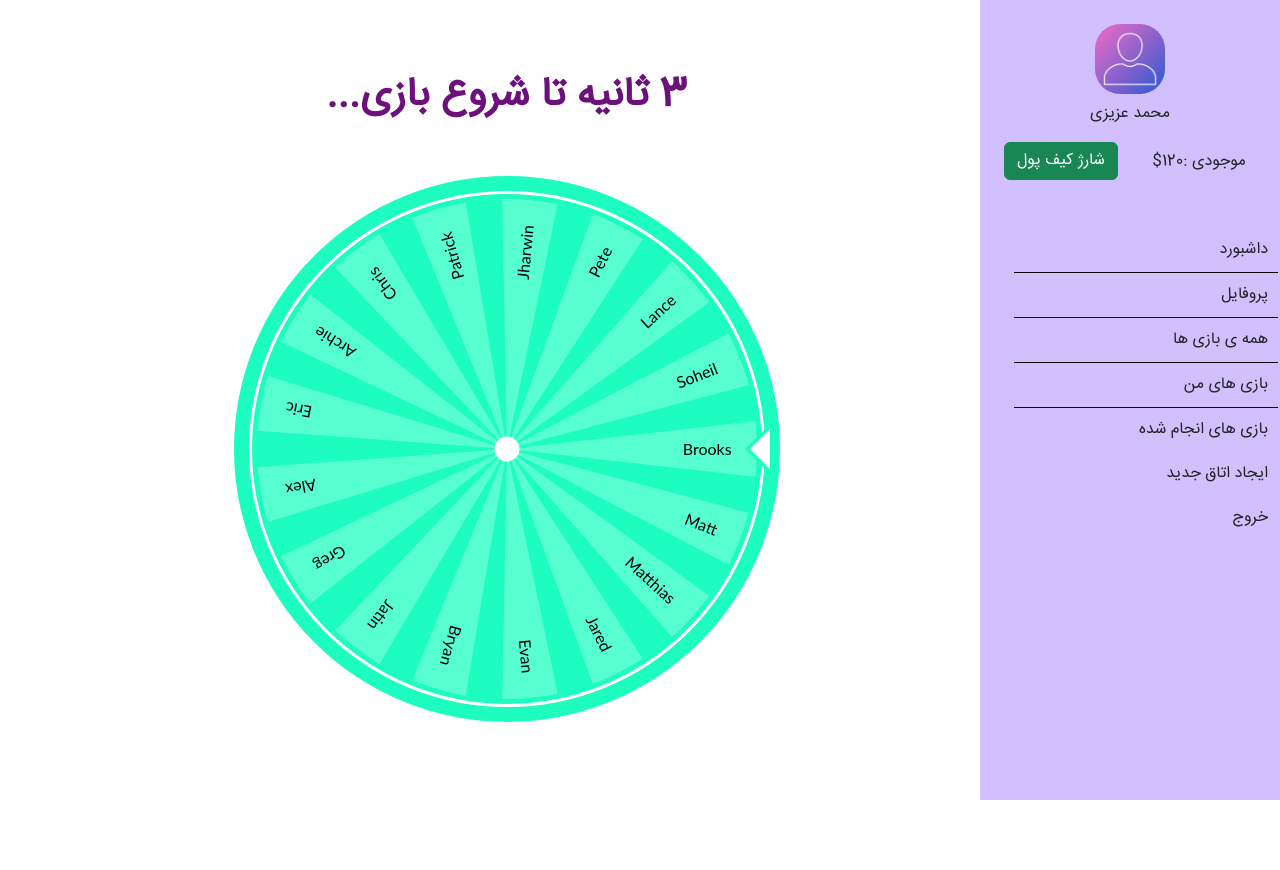
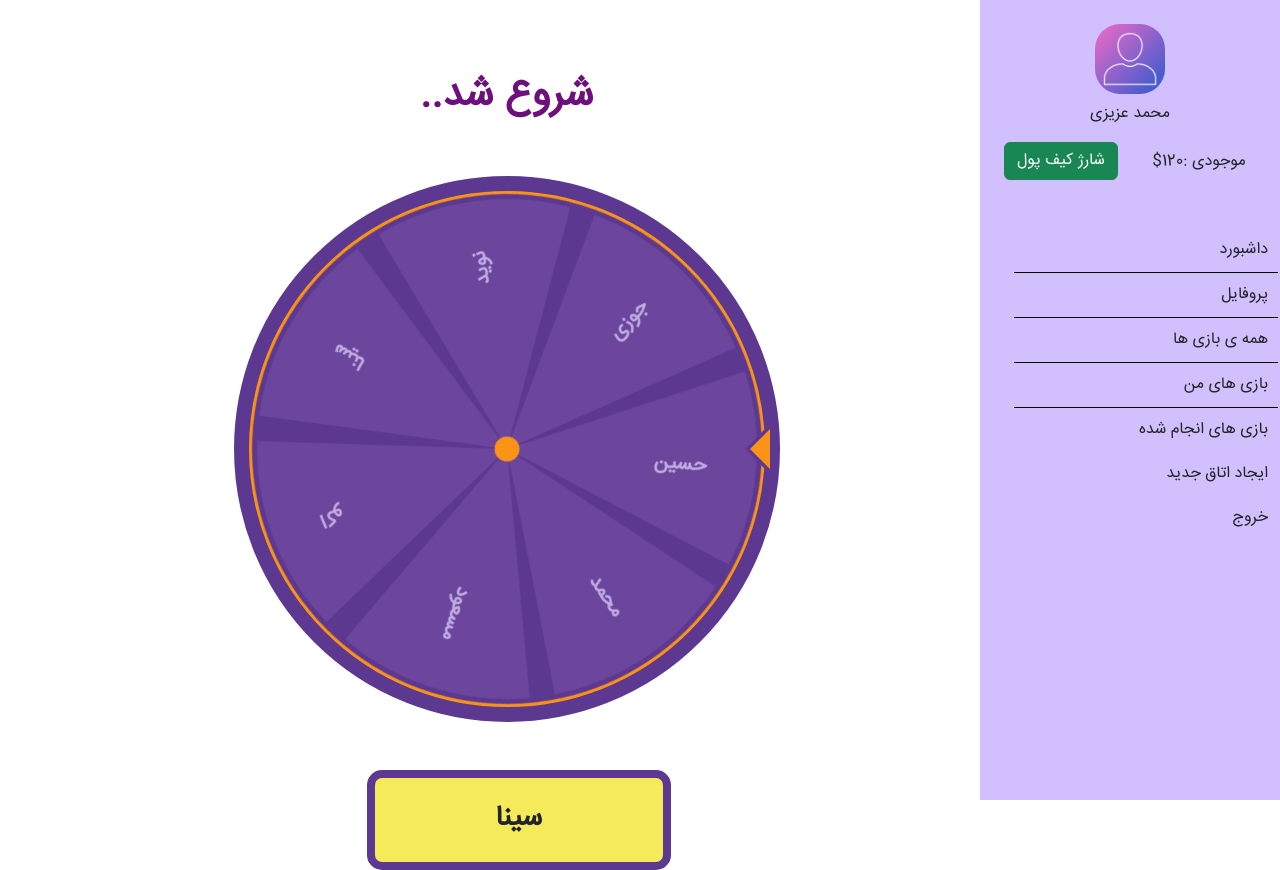
Before and after one commit to mdazizi000/wheel-spinner, a React (Create React App) app: page /dashboard/game/1 in a window 1280 px wide. Before the commit the page ends 800 px from the top, so only its background shows below. Built offline with nearby package versions, Linux system fonts and the light colour scheme.

Commit message:
complete spinner component

```diff
--- a/package.json
+++ b/package.json
@@ -8,9 +8,12 @@
     "@testing-library/user-event": "^13.5.0",
     "bootstrap": "^5.2.3",
     "react": "^18.2.0",
+    "react-confetti": "^6.1.0",
     "react-dom": "^18.2.0",
+    "react-redux": "^8.0.5",
     "react-scripts": "5.0.1",
     "reactstrap": "^9.1.5",
+    "redux": "^4.2.1",
     "sweetalert2": "^11.7.1",
     "web-vitals": "^2.1.4"
   },
--- a/src/components/test/index.css
+++ b/src/assets/css/spinner.css
@@ -1,12 +1,12 @@
 
 
 :root {
-  --wheel-font: "Lato", "Quicksand", sans-serif;
+  --wheel-font: "IRANsans", sans-serif;
   --wheel-size: 500px;
   --wheel-slice-spacing: 50px;
   --wheel-border-size: 5px;
-  --wheel-color: #1dfdc0;
-  --neutral-color: white;
+  --wheel-color: #5D3891;
+  --neutral-color: #F99417;
   --PI: 3.14159265358979;
   --nb-item: 0;
   --item-nb: 0;
@@ -105,9 +105,11 @@
   transform: translateY(-50%)
     rotate(calc(var(--item-nb) * (360deg / var(--nb-item, 1))));
 
-  color: #000000;
+  color: #BFACE2;
   text-align: right;
-  padding: 0 25px 0 50px;
+  padding: 0 50px 0 50px;
+  font-size: 20px;
+  font-weight: 800;
   font-family: var(--wheel-font);
 }
 
@@ -124,7 +126,7 @@
   transform: translate(-50%, -50%);
   padding-left: 0px;
   opacity: 0.25;
-
+  color: #fff;
   --slice-max-width: calc(
     var(--PI) * var(--wheel-size) + var(--wheel-size) / 2
   );
@@ -133,7 +135,7 @@
   );
   border: solid transparent calc(var(--slice-width) / 2);
   border-left: solid transparent 0;
-  border-right: solid var(--neutral-color) calc(var(--wheel-size) / 2);
+  border-right: solid rgba(217, 172, 245, 0.47) calc(var(--wheel-size) / 2);
 }
 
 .App {
@@ -146,3 +148,30 @@
 ul {
   list-style: none;
 }
+
+@media all and (max-width: 520px){
+  .wheel-container{
+    width: calc(300 + 2 * var(--wheel-border-size));
+    height: calc(300 + 2 * var(--wheel-border-size));
+    border: solid var(--wheel-color) 10px;
+  }
+
+  .wheel{
+    width: 300px;
+    height: 300px;
+  }
+  .wheel-item{
+    padding: 0 12px 0 50px;
+    font-size: 15px;
+  }
+
+}
+.rectangle {
+  height: 100px;
+  border: 8px solid #5D3891;
+  border-radius: 15px;
+  background: #F5EA5A;
+  font-size: 28px;
+  font-weight: 700;
+  padding: 20px 0;
+}
--- a/src/index.js
+++ b/src/index.js
@@ -3,11 +3,14 @@ import ReactDOM from 'react-dom/client';
 import './index.css';
 import App from './App';
 import reportWebVitals from './reportWebVitals';
-
+import {Provider } from 'react-redux'
+import store from "./store";
 const root = ReactDOM.createRoot(document.getElementById('root'));
 root.render(
   <React.StrictMode>
-    <App />
+      <Provider store={store}>
+          <App />
+      </Provider>
   </React.StrictMode>
 );
 
--- a/src/pages/Spinner.js
+++ b/src/pages/Spinner.js
@@ -1,34 +1,33 @@
+import React, {Fragment, useEffect, useRef, useState} from "react";
+import Swal from 'sweetalert2'
+import "../assets/css/spinner.css"
+import Confetti from "react-confetti";
+import {useDispatch, useSelector} from "react-redux";
+import { useNavigate} from "react-router-dom";
+import {Row} from "reactstrap";
 
-import React, {useEffect, useState} from "react";
 
-import "../components/test/index.css"
 const places = [
-    { id: 1, text: "Brooks", enabled: true },
-    { id: 2, text: "Matt", enabled: true },
-    { id: 3, text: "Matthias", enabled: true },
-    { id: 4, text: "Jared", enabled: true },
-    { id: 5, text: "Evan", enabled: true },
-    { id: 6, text: "Bryan", enabled: true },
-    { id: 7, text: "Jatin", enabled: true },
-    { id: 8, text: "Greg", enabled: true },
-    { id: 9, text: "Alex", enabled: true },
-    { id: 10, text: "Eric", enabled: true },
-    { id: 11, text: "Archie", enabled: true },
-    { id: 12, text: "Chris", enabled: true },
-    { id: 13, text: "Patrick", enabled: true },
-    { id: 14, text: "Jharwin", enabled: true },
-    { id: 15, text: "Pete", enabled: true },
-    { id: 16, text: "Lance", enabled: true },
-    { id: 17, text: "Soheil", enabled: true }
+    { id: 1, text: "محمد", enabled: true },
+    { id: 2, text: "مسعود", enabled: true },
+    { id: 3, text: "اکو", enabled: true },
+    { id: 4, text: "سینا", enabled: true },
+    { id: 5, text: "نوید", enabled: true },
+    { id: 6, text: "جوزی", enabled: true },
+    { id: 7, text: "حسین", enabled: true },
+
 ];
 
 export function Spinner() {
     const [lists, setLists] = useState(places);
     const [selectedItem, setSelectedItem] = useState(null);
     const [spinAfter, setSpinAfter] = useState(null);
-    const [counter, setCounter] = React.useState(8);
-
-
+    const [counter, setCounter] = React.useState(5);
+    const [winner, setWinner] = React.useState({});
+    const startConfetis=useDispatch()
+    const start = useSelector(state => state.start)
+    const navigate = useNavigate();
+    const [randomName, setRandomName] = useState('');
     useEffect(() => {
 
         setSpinAfter(10000)
@@ -36,27 +35,55 @@ export function Spinner() {
             counter > 0 && setTimeout(() => setCounter(counter - 1), 1000);
         }
         else {
-            setSelectedItem(3)
-            if (selectedItem !== null && spinAfter !== null){
+
             document.getElementById("title").innerText="شروع شد.."
-                setTimeout(selectItem, +spinAfter);
+            setSelectedItem(1)
+            const interval = setInterval(() => {
+                const randomIndex = Math.floor(Math.random() * lists.length);
+                const randomName = lists[randomIndex].text;
+                setRandomName(randomName);
+            }, 80);
+
+
+            setTimeout(() => {
+                clearInterval(interval);
+                setRandomName("");
+                startConfetis({type:'show'})
+                Swal.fire({
+                    title: 'برنده بازی!',
+                    text: `${lists[1].text}`,
+                    icon: 'success',
+                    allowOutsideClick: false,
+                    allowEscapeKey: false,
+                    confirmButtonText: 'باشه'
+                }).then((result) => {
+                    if (result.isConfirmed) {
+                        startConfetis({type:'hidden'})
+                        navigate(-1);
+
                     }
+
+                });
+                return () => clearInterval(interval);
+            }, 20000);
+
         }
 
     }, [counter]);
 
-    const selectItem = () => {
-        if (selectedItem === null) {
-            const selectedItem = selectedItem;
-            if (lists.onSelectItem) {
-                lists.onSelectItem(selectedItem);
-            }
-            setSelectedItem(selectedItem);
-        } else {
-            setSelectedItem(null);
-            setTimeout(selectItem, 2000);
-        }
-    }
+    // const selectItem = () => {
+    //
+    //     if (selectedItem === null) {
+    //         const selectedItem = selectedItem;
+    //         if (lists.onSelectItem) {
+    //             lists.onSelectItem(selectedItem);
+    //         }
+    //         setSelectedItem(selectedItem);
+    //     } else {
+    //         setSelectedItem(null);
+    //         setTimeout(selectItem, 2000);
+    //     }
+    // }
 
     const items = lists.filter((i) => i.enabled);
     const wheelVars = {
@@ -65,13 +92,15 @@ export function Spinner() {
     };
     const spinning = selectedItem !== null ? "spinning" : "";
 
+    return (
+        <Fragment>
+            {start && <Confetti numberOfPieces={1000} width={window.innerWidth} height={window.innerHeight * 2}/>}
 
-    return (
-        <div className={"container"}>
+            <div className={"container"} >
 
                 <div className={'row text-center pt-4'} >
                     <h1 className={'pb-5'} id={'title'}>{counter} ثانیه تا شروع بازی...</h1>
-                <div className="wheel-container">
+                    <div className="wheel-container" >
                         <div
                             className={`wheel ${spinning}`}
                             style={wheelVars}
@@ -87,9 +116,14 @@ export function Spinner() {
                             ))}
                         </div>
                     </div>
+                    <Row className={' justify-content-center mt-5'}>
+                        <div className="col-12 col-md-6 col-lg-4 rectangle text-center">{randomName}</div>
+                    </Row>
                 </div>
 
             </div>
+        </Fragment>
+
     );
 }
 
--- /dev/null
+++ b/src/store/index.js
@@ -0,0 +1,21 @@
+import {createStore} from 'redux'
+
+const confetisReducer=(state= {start:false} , action )=>{
+    if (action.type === 'show'){
+        return {
+            start:  !state.start,
+        }
+    }
+
+    if (action.type === 'hidden'){
+        return {
+            start: !state.start,
+        }
+    }
+
+    return  state
+};
+
+const  store = createStore(confetisReducer);
+
+export  default store
```
Also changed, not shown: src/components/test/index.js (+1 -1 lines), src/pages/RootLayout.js (+21 -19 lines), src/pages/CompletedGames.js (added), 1 other file (tests, documents, lock files or other folders). Lines whose indentation alone changed are shown as unchanged.
